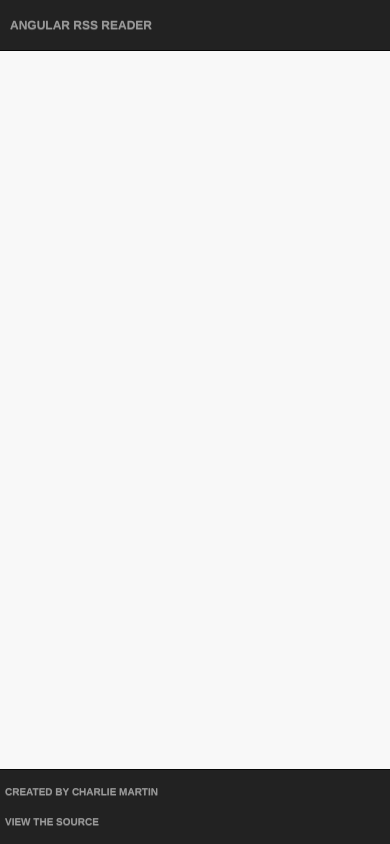
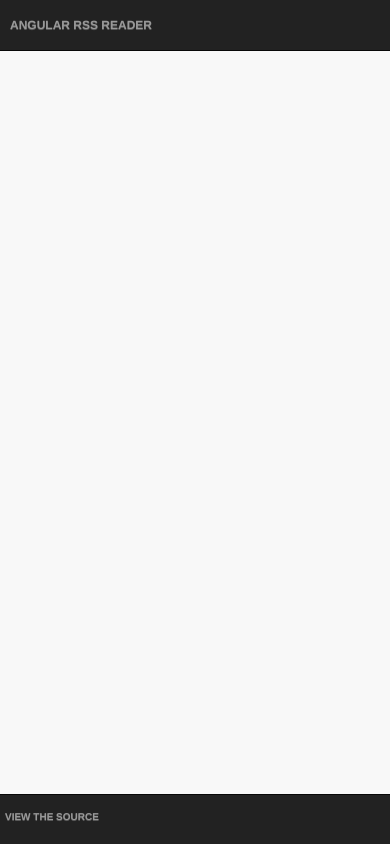
Before and after one commit to cmmartin/Angular-RSS-Reader, a website: page index.html in a window 390 px wide. Drawn offline with Linux system fonts and the light colour scheme; files that its build step writes are made by us from their sources.

Commit message:
responsive fix

```diff
--- a/index.html
+++ b/index.html
@@ -7,7 +7,6 @@
   </head>
   <body>
     <div id="wrapper">
-
       <header>
         <nav class="navbar navbar-inverse navbar-default navbar-fixed-top" role="navigation">
           <div class="container">
@@ -16,22 +15,18 @@
         </div>
         </nav>
       </header>
-
       <main id="view-container">
         <div ng-view></div>
       </main>
-
       <footer>
         <nav class="navbar navbar-inverse navbar-default navbar-fixed-bottom" role="navigation">
           <div class="container">
-            <p class="navbar-text navbar-left">Created by <a target="_blank" href="http://brokenpi.pe" class="navbar-link">Charlie Martin</a></p>
-            <p class="navbar-text navbar-right"><a target="_blank" href="https://github.com/cmmartin/Angular-RSS-Reader/tree/master" class="navbar-link">View the source</a></p>
+            <p class="navbar-text navbar-left visible-lg">Created by <a target="_blank" href="http://brokenpi.pe" class="navbar-link">Charlie Martin</a></p>
+            <p class="navbar-text navbar-right"><a target="_blank" href="https://github.com/cmmartin/Angular-RSS-Reader" class="navbar-link">View the source</a></p>
           </div>
         </nav>
       </footer>
-
     </div>
     <script src="./assets/app.js"></script>
-    <script src="//localhost:7777/livereload.js"></script>
   </body>
 </html>
```
